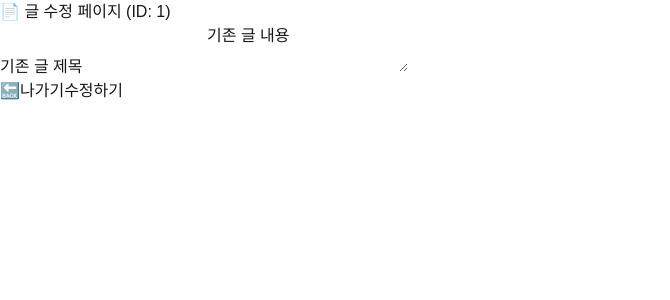
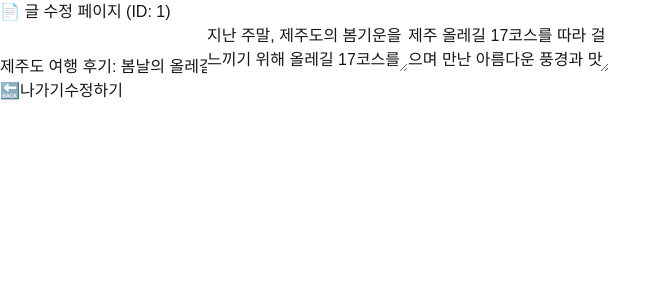
Before and after one commit to yullivan/blog-front, a Next.js app: page /posts/1/edit in a window 1280 px wide. Shown: the top 300 px of the page, without its empty margins (0-670 px from the left). Built offline with nearby package versions, Linux system fonts and the light colour scheme.

Commit message:
chore: 더미 데이터를 이용하여 글 수정 기능 구현

```diff
--- a/src/app/posts/[postId]/edit/page.tsx
+++ b/src/app/posts/[postId]/edit/page.tsx
@@ -1,4 +1,5 @@
 import BackwardButton from "@/components/backward-button";
+import { editPost, getPost } from "@/data";
 import { redirect } from "next/navigation";
 
 export default async function EditPost({
@@ -7,18 +8,21 @@ export default async function EditPost({
   params: Promise<{ postId: string }>;
 }) {
   const { postId } = await params;
+  const post = await getPost(+postId);
 
-  async function editPost(formData: FormData) {
+  async function action(formData: FormData) {
     "use server";
 
-    const postId = formData.get("postId");
+    const postId = formData.get("postId") as string;
     const rawFormData = {
-      title: formData.get("title"),
-      content: formData.get("content"),
+      title: formData.get("title") as string,
+      content: formData.get("content") as string,
+      description: formData.get("description") as string,
     };
 
     // TODO: API 서버로 수정 요청 보내기
     console.log("글 수정: " + postId);
+    editPost(+postId, rawFormData);
 
     redirect(`/posts/${postId}`);
   }
@@ -26,10 +30,11 @@ export default async function EditPost({
   return (
     <div>
       <div>📄 글 수정 페이지 (ID: {postId})</div>
-      <form action={editPost}>
+      <form action={action}>
         <input hidden={true} name="postId" defaultValue={postId} />
-        <input type="text" name="title" defaultValue={"기존 글 제목"} />
-        <textarea name="content" defaultValue={"기존 글 내용"}></textarea>
+        <input type="text" name="title" defaultValue={post.title} />
+        <textarea name="content" defaultValue={post.content}></textarea>
+        <textarea name="description" defaultValue={post.description}></textarea>
         <div>
           <BackwardButton />
           <button type="submit">수정하기</button>
--- a/src/data.ts
+++ b/src/data.ts
@@ -97,3 +97,15 @@ export async function createPost(request: CreatePostRequest) {
   dummyPosts.push(newPost);
   return newPost.id;
 }
+
+export async function editPost(postId: number, request: CreatePostRequest) {
+  const post = dummyPosts.find((post) => post.id === postId);
+
+  if (!post) {
+    notFound();
+  }
+
+  post.title = request.title;
+  post.content = request.content;
+  post.description = request.description;
+}
```
